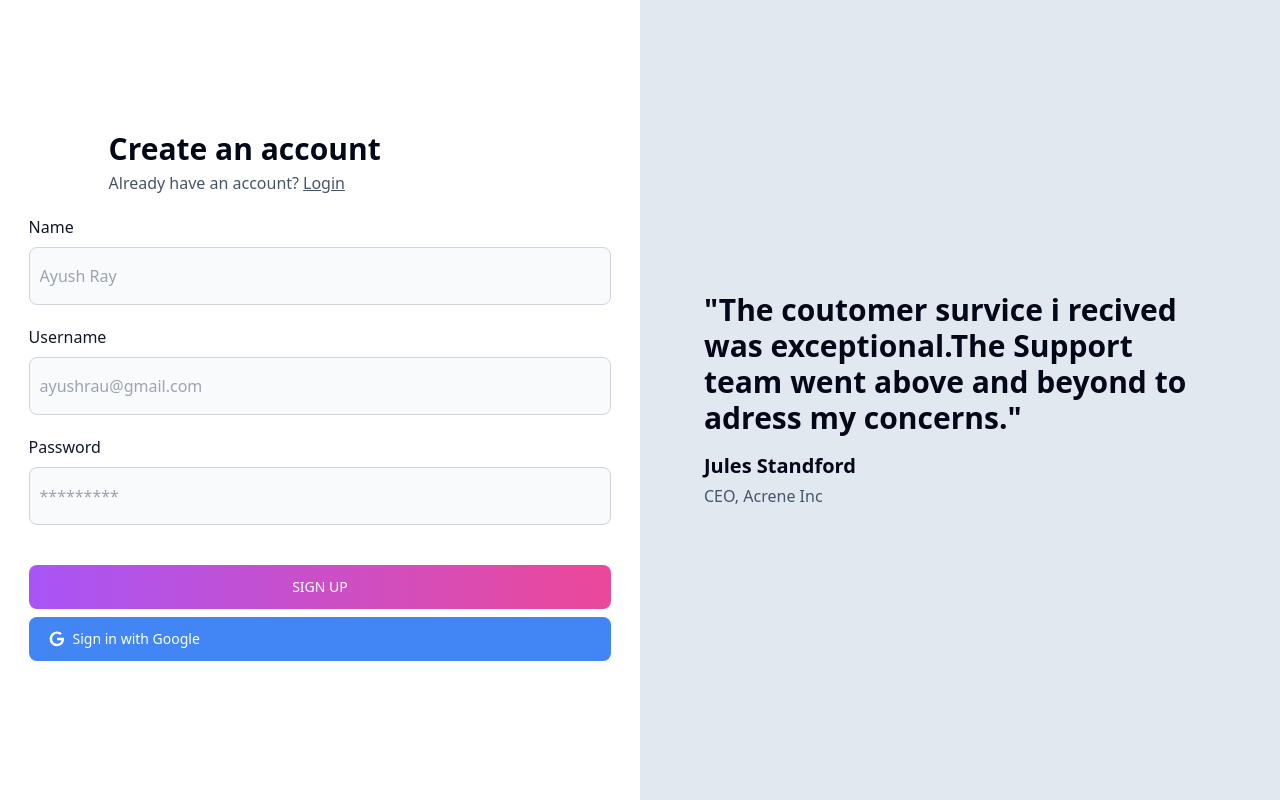
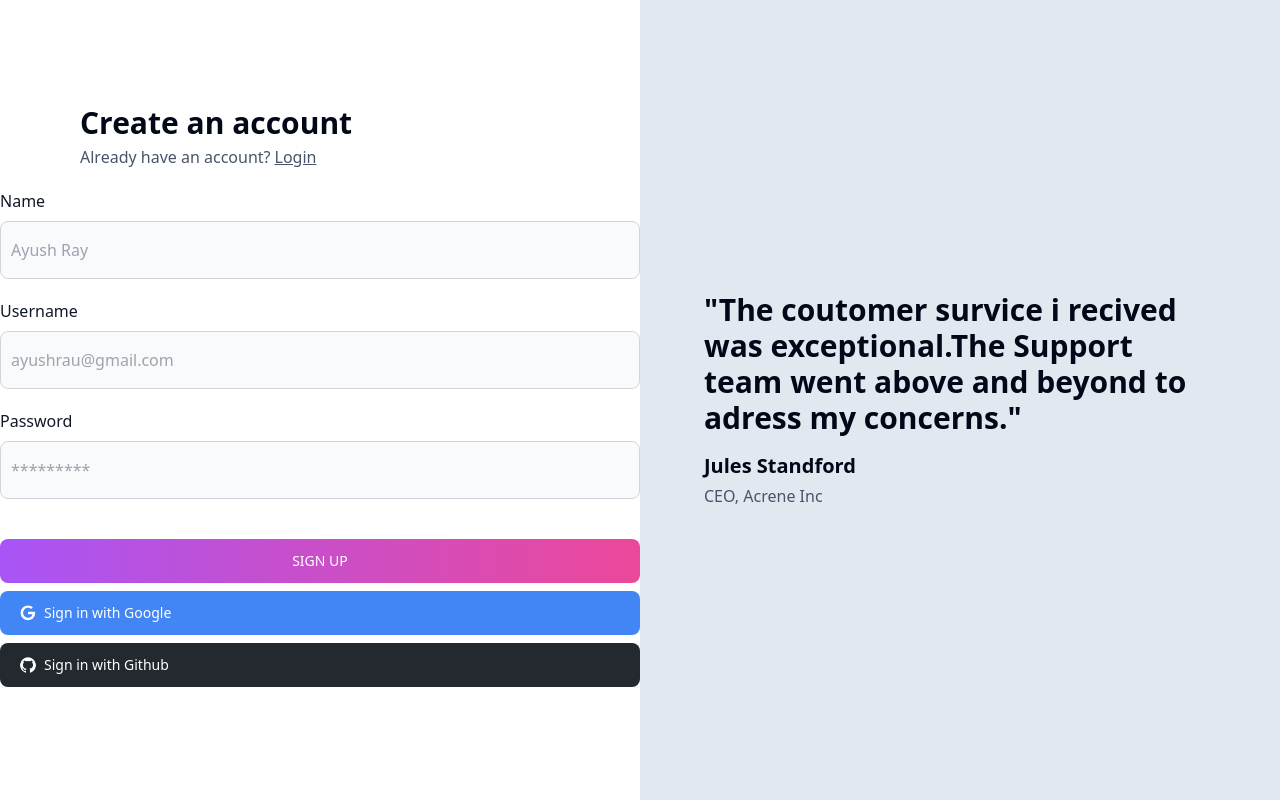
Before and after one commit to AyushRay06/Blog-web, a React (Vite) app in the folder blog-main/frontend/: page /signup in a window 1280 px wide. Built offline with nearby package versions, Linux system fonts and the light colour scheme.

Commit message:
GIthubButton-added

```diff
--- a/blog-main/frontend/src/components/Auth.tsx
+++ b/blog-main/frontend/src/components/Auth.tsx
@@ -3,6 +3,7 @@
 import { SignupInput } from "@100xdevs/medium-common"
 import { Button } from "./Button"
 import { GoogleButton } from "./GoogleButton"
+import { GithubButton } from "./GithubButton"
 
 export const Auth = ({ type }: { type: "signup" | "signin" }) => {
   const [postInputs, setPostInputs] = useState<SignupInput>({
@@ -60,6 +61,7 @@
           </div>
           <Button />
           <GoogleButton />
+          <GithubButton />
         </div>
       </div>
     </div>
--- /dev/null
+++ b/blog-main/frontend/src/components/GithubButton.tsx
@@ -0,0 +1,23 @@
+export const GithubButton = () => {
+  return (
+    <button
+      type="button"
+      className="w-full text-white bg-[#24292F] hover:bg-[#24292F]/90 focus:ring-4 focus:outline-none focus:ring-[#24292F]/50 font-medium rounded-lg text-sm px-5 py-3 text-center inline-flex items-center dark:focus:ring-gray-500 dark:hover:bg-[#050708]/30 me-2 mb-2"
+    >
+      <svg
+        className="w-4 h-4 me-2"
+        aria-hidden="true"
+        xmlns="http://www.w3.org/2000/svg"
+        fill="currentColor"
+        viewBox="0 0 20 20"
+      >
+        <path
+          fill-rule="evenodd"
+          d="M10 .333A9.911 9.911 0 0 0 6.866 19.65c.5.092.678-.215.678-.477 0-.237-.01-1.017-.014-1.845-2.757.6-3.338-1.169-3.338-1.169a2.627 2.627 0 0 0-1.1-1.451c-.9-.615.07-.6.07-.6a2.084 2.084 0 0 1 1.518 1.021 2.11 2.11 0 0 0 2.884.823c.044-.503.268-.973.63-1.325-2.2-.25-4.516-1.1-4.516-4.9A3.832 3.832 0 0 1 4.7 7.068a3.56 3.56 0 0 1 .095-2.623s.832-.266 2.726 1.016a9.409 9.409 0 0 1 4.962 0c1.89-1.282 2.717-1.016 2.717-1.016.366.83.402 1.768.1 2.623a3.827 3.827 0 0 1 1.02 2.659c0 3.807-2.319 4.644-4.525 4.889a2.366 2.366 0 0 1 .673 1.834c0 1.326-.012 2.394-.012 2.72 0 .263.18.572.681.475A9.911 9.911 0 0 0 10 .333Z"
+          clip-rule="evenodd"
+        />
+      </svg>
+      Sign in with Github
+    </button>
+  )
+}
```
